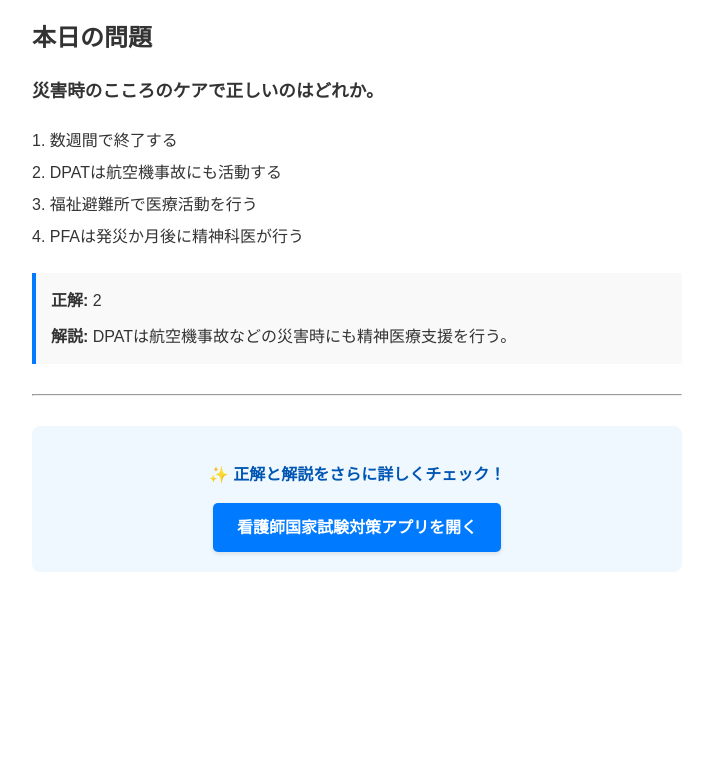
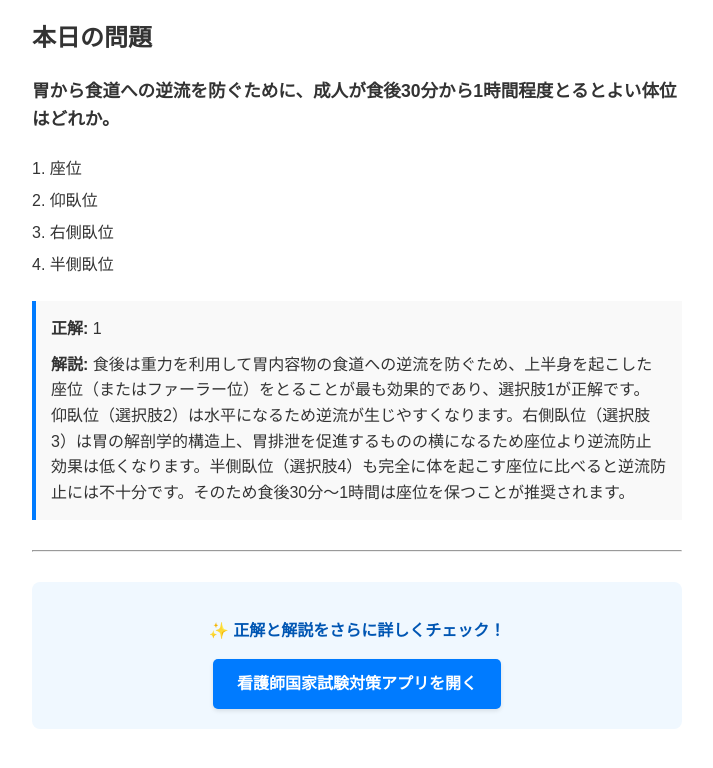
Before and after one commit to DaisukeNishioka/X-auto-post, a plain HTML site: page index.html in a window 1280 px wide. Shown: the part 106-874 px from the top of the page, without its empty margins (283-996 px from the left). Before the commit the page ends 800 px from the top, so only its background shows below. Drawn offline with Linux system fonts and the light colour scheme.

Commit message:
Update today's question [skip ci]

```diff
--- a/index.html
+++ b/index.html
@@ -8,18 +8,19 @@
     <h1 style="border-bottom: 2px solid #007bff; padding-bottom: 10px; color: #007bff;">本日の看護師国家試験 対策</h1>
 
         <h2>本日の問題</h2>
-        <p style="font-size: 1.1em; font-weight: bold; margin-bottom: 20px;">災害時のこころのケアで正しいのはどれか。</p>
+        <p style="font-size: 1.1em; font-weight: bold; margin-bottom: 20px;">胃から食道への逆流を防ぐために、成人が食後30分から1時間程度とるとよい体位はどれか。</p>
 
         <ul style="list-style-type: none; padding-left: 0; line-height: 2;">
-            <li>1. 数週間で終了する</li>
-            <li>2. DPATは航空機事故にも活動する</li>
-            <li>3. 福祉避難所で医療活動を行う</li>
-            <li>4. PFAは発災か月後に精神科医が行う</li>
+            <li>1. 座位</li>
+            <li>2. 仰臥位</li>
+            <li>3. 右側臥位</li>
+            <li>4. 半側臥位</li>
         </ul>
 
         <div style="margin-top: 20px; padding: 15px; background: #f9f9f9; border-left: 4px solid #007bff;">
-            <p style="margin: 0 0 10px 0;"><strong>正解:</strong> 2</p>
-            <p style="margin: 0;"><strong>解説:</strong> DPATは航空機事故などの災害時にも精神医療支援を行う。</p>
+            <p style="margin: 0 0 10px 0;"><strong>正解:</strong> 1</p>
+            <p style="margin: 0;"><strong>解説:</strong> 食後は重力を利用して胃内容物の食道への逆流を防ぐため、上半身を起こした座位（またはファーラー位）をとることが最も効果的であり、選択肢1が正解です。
+仰臥位（選択肢2）は水平になるため逆流が生じやすくなります。右側臥位（選択肢3）は胃の解剖学的構造上、胃排泄を促進するものの横になるため座位より逆流防止効果は低くなります。半側臥位（選択肢4）も完全に体を起こす座位に比べると逆流防止には不十分です。そのため食後30分〜1時間は座位を保つことが推奨されます。</p>
         </div>
 
         <hr style="margin: 30px 0;">
```
